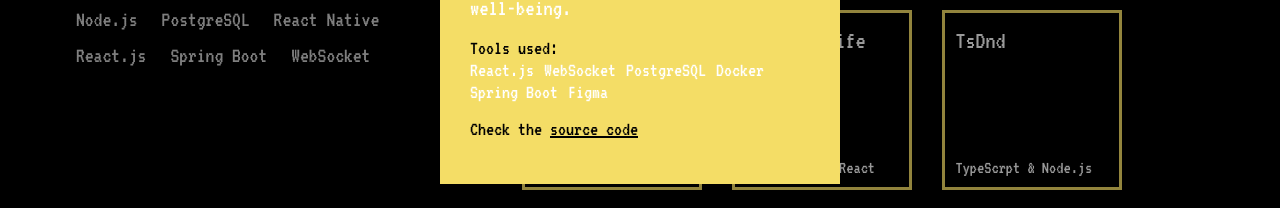
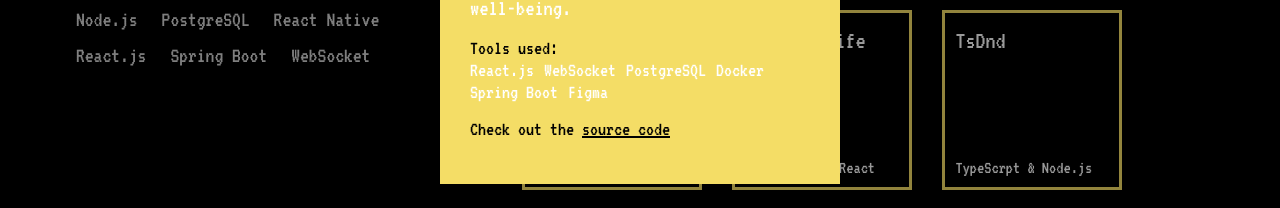
Before and after one commit to blacknstones/blacknstones.github.io, a React (Create React App) app: page /projects in a window 1280 px wide. Both pictures are taken after a click on the element 612 px from the left and 476 px from the top of the page. Shown: the part 376-584 px from the top of the page. Built offline with nearby package versions, Linux system fonts and the light colour scheme.

Commit message:
add demo to projects

```diff
--- a/src/App.tsx
+++ b/src/App.tsx
@@ -7,8 +7,8 @@ import ProjectPage from './components/pages/ProjectPage';
 import AboutPage from './components/pages/AboutPage';
 
 import './css/style.css';
-import TempAbout from './components/pages/TempAbout';
-import TempProject from './components/pages/TempProject';
+/* import TempAbout from './components/pages/TempAbout';
+import TempProject from './components/pages/TempProject'; */
 
 const App: React.FC = () => {
   return (
--- a/src/components/projects/Filters.tsx
+++ b/src/components/projects/Filters.tsx
@@ -10,6 +10,7 @@ type Project = {
   flag: string;
   detail: string;
   source: string;
+  demo?: string;
   categories: string[];
   languages: string[];
   tools: string[];
--- a/src/components/projects/ProjectCard.tsx
+++ b/src/components/projects/ProjectCard.tsx
@@ -10,6 +10,7 @@ interface IProject {
     flag: string;
     detail: string;
     source: string;
+    demo?: string;
     categories: string[];
     languages: string[];
     tools: string[];
--- a/src/components/projects/ProjectCards.tsx
+++ b/src/components/projects/ProjectCards.tsx
@@ -7,6 +7,7 @@ type Project = {
     flag: string;
     detail: string;
     source: string;
+    demo?: string;
     categories: string[];
     languages: string[];
     tools: string[];
--- a/src/components/projects/ProjectDetail.tsx
+++ b/src/components/projects/ProjectDetail.tsx
@@ -9,6 +9,7 @@ interface IProject {
     flag: string;
     detail: string;
     source: string;
+    demo?: string;
     categories: string[];
     languages: string[];
     tools: string[];
@@ -50,10 +51,11 @@ const ProjectDetail: React.FC<IProject> = ({ project, setIsOpen }) => {
         )}
 
         <div className="part" id="source">
-          Check the
+          Check out the
           <a href={project.source} target="_blank">
             source code
           </a>
+          {project.demo && <span> and<a href={project.demo} target="_blank">demo</a></span>}
         </div>
       </ColorPopup>
     </div>
```
